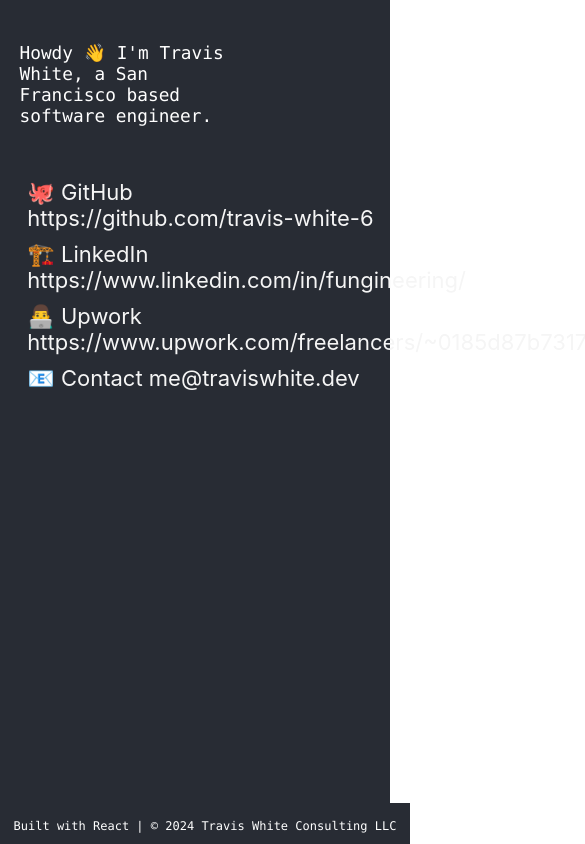
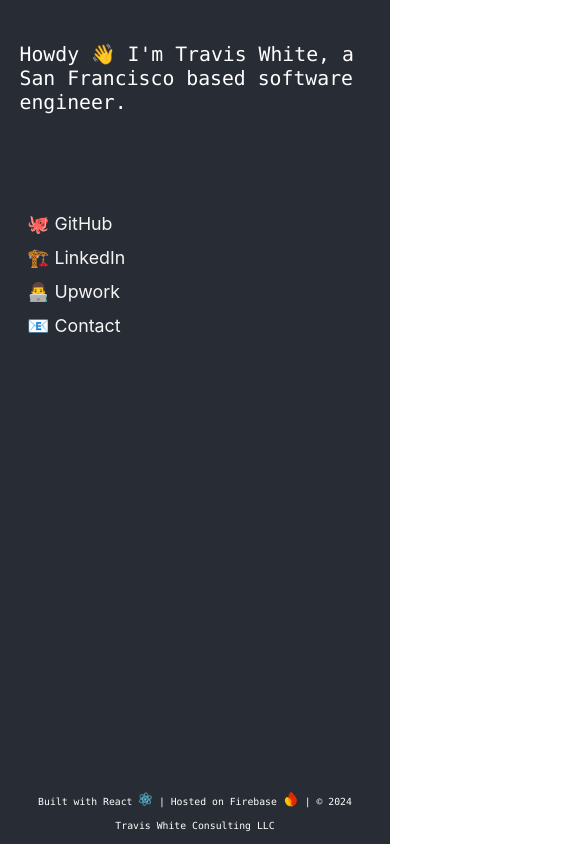
Before and after one commit to travis-white-6/Personal-Website, a React (Create React App) app: page / in a window 390 px wide. Shown: the top 844 px of the page, 585 px wide, since content can reach past the window. Built offline with nearby package versions, Linux system fonts and the light colour scheme.

Commit message:
feat: responsive improvements

```diff
--- a/public/index.html
+++ b/public/index.html
@@ -9,7 +9,6 @@
       name="description"
       content="Travis White's personal web site"
     />
-    <link rel="apple-touch-icon" href="%PUBLIC_URL%/logo192.png" />
     <!--
       manifest.json provides metadata used when your web app is installed on a
       user's mobile device or desktop. See https://developers.google.com/web/fundamentals/web-app-manifest/
--- a/src/App.css
+++ b/src/App.css
@@ -3,8 +3,16 @@
 }
 
 .App-logo {
-  height: 40vmin;
+  height: 16px;
   pointer-events: none;
+  margin-left: -4px;
+  margin-right: -4px;
+  margin-bottom: -2px;
+}
+
+.Firebase-logo {
+  height: 16px;
+  margin-bottom: -2px;
 }
 
 @media (prefers-reduced-motion: no-preference) {
@@ -18,9 +26,7 @@
   min-height: 100vh;
   display: flex;
   flex-direction: column;
-  /* align-items: center;
-  justify-content: center; */
-  font-size: calc(10px + 2vmin);
+  font-size: calc(12px + 2vmin);
   color: white;
 }
 
@@ -40,24 +46,19 @@
 .main-container {
   margin-top: 5vh;
   margin-left: 5vw;
-  /* border: 1px solid green; */
 }
 
 .secondary-container {
-  margin-top: 10px;
+  margin-top: 5vh;
   margin-left: 7vw;
-  /* border: 1px solid blue; */
-  /* width: 85vw; */
   text-align: left;
 }
 
 .typing-container {
   /* overflow: hidden; Ensures the text does not overflow */
-  /* white-space: nowrap; Prevents the text from wrapping */
   width: 60vw;
   height: 15vh;
   overflow: wrap;
-  /* border: 1px solid red; */
   top: 40px;
   text-align: left;
 }
@@ -77,11 +78,10 @@
   animation: typing 8s steps(30, end), blink-caret 0.75s step-end infinite; /* Typing effect and caret blink */
   color: whitesmoke;
   text-decoration: none;
-  font-size: 26px;
 }
 
 .secondary-typing-text {
-  font-size: 22px;
+  font-size: calc(10px + 2vmin);
   color: whitesmoke;
   text-decoration: none;
 
@@ -102,15 +102,26 @@ a:hover {
 
 .footer {
   position: fixed;
-  left: 0;
+  left: 5%;
   bottom: 0;
-  width: 100%;
+  width: 90%;
   background-color: #282c34;
   color: white;
   text-align: center;
-  padding: 10px;
+  vertical-align: middle;
+  margin-bottom: 10px;
 }
 
 .small-text {
-  font-size: 12px;
+  font-size: calc(2px + 2vmin);
+  width: 40%;
+  overflow: wrap;
 }
+
+
+/* For screens smaller than 750px (e.g., tablets and mobile devices) */
+@media (max-width: 750px) {
+  .typing-container {
+    width: 100%; /* Full width for smaller screens */
+  }
+}
--- a/src/App.jsx
+++ b/src/App.jsx
@@ -1,5 +1,7 @@
 import React, { useEffect, useState } from 'react';
 import './App.css';
+import ReactLogo from './react-logo.svg';
+import FirebaseLogo from './firebase-icon-180.png';
 
 const text = 'Howdy 👋 I\'m Travis White, a San Francisco based software engineer.';
 
@@ -10,13 +12,15 @@ const email = '📧 Contact me@traviswhite.dev';
 
 const speed = 50;
 
-const TypeWriter = ({ text, className, basic = false }) => {
-
+const TypeWriter = ({ text, className, basic = false, isMobile = false }) => {
   const [displayedText, setDisplayedText] = useState('');
   const [index, setIndex] = useState(0);
+  const lastWord = text.split(' ').pop();
+  const indexLastWordStarts = text.indexOf(lastWord);
+  const dontDisplayLinkText = isMobile && index >= indexLastWordStarts;
 
   useEffect(() => {
-    if (index < text.length) {
+    if (index < text.length && !dontDisplayLinkText) {
       const timer = setTimeout(() => {
         setDisplayedText(displayedText + text.charAt(index));
         setIndex(index + 1);
@@ -26,12 +30,7 @@ const TypeWriter = ({ text, className, basic = false }) => {
     }
   }, [index, text, displayedText]);
 
-  let url = '';
-  if (index === text.length && (text.includes('https://') || text.includes('me@'))) {
-    const stringArr = text.split(' ');
-    url = stringArr[stringArr.length - 1];
-  }
-
+  let url = lastWord;
   if (url.includes('me@')) {
     url = `mailto:${url}`;
   }
@@ -56,8 +55,26 @@ const TypeWriter = ({ text, className, basic = false }) => {
   );
 }
 
+function useMobileDetect() {
+  const [isMobile, setIsMobile] = useState(false);
+
+  useEffect(() => {
+    const handleResize = () => {
+      setIsMobile(window.innerWidth <= 768);  // You can adjust the width breakpoint as needed
+    };
+
+    handleResize();  // Check on initial load
+    window.addEventListener('resize', handleResize);
+
+    return () => window.removeEventListener('resize', handleResize);
+  }, []);
+
+  return isMobile;
+}
+
 
 export const App = () => {
+  const isMobile = useMobileDetect();
 
   return (
     <div className="App">
@@ -68,13 +85,17 @@ export const App = () => {
           </div>
         </div>
         <div className="secondary-container">
-          <TypeWriter className="secondary-typing-text" text={github} />
-          <TypeWriter className="secondary-typing-text" text={linkedin} />
-          <TypeWriter className="secondary-typing-text" text={upwork} />
-          <TypeWriter className="secondary-typing-text" text={email} />
+          <TypeWriter className="secondary-typing-text" text={github} isMobile={isMobile} />
+          <TypeWriter className="secondary-typing-text" text={linkedin} isMobile={isMobile} />
+          <TypeWriter className="secondary-typing-text" text={upwork} isMobile={isMobile} />
+          <TypeWriter className="secondary-typing-text" text={email} isMobile={isMobile} />
         </div>
         <div className='footer'>
-          <code className='small-text'>Built with React | © 2024 Travis White Consulting LLC</code>
+          <code className='small-text'>
+            Built with React <img src={ReactLogo} className="App-logo" alt="react-logo" /> |
+            Hosted on Firebase <img src={FirebaseLogo} className="Firebase-logo" alt="firebase-logo" /> |
+            © 2024 Travis White Consulting LLC
+          </code>
         </div>
       </header>
     </div>
```
Also changed, not shown: public/manifest.json, src/firebase-icon-180.png (added), src/react-logo.svg (renamed from src/logo.svg).
